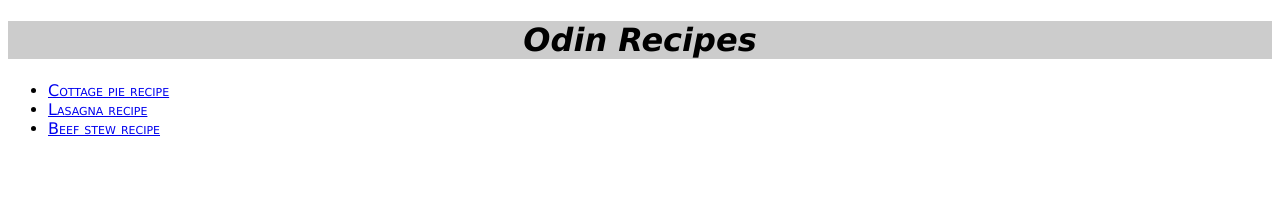
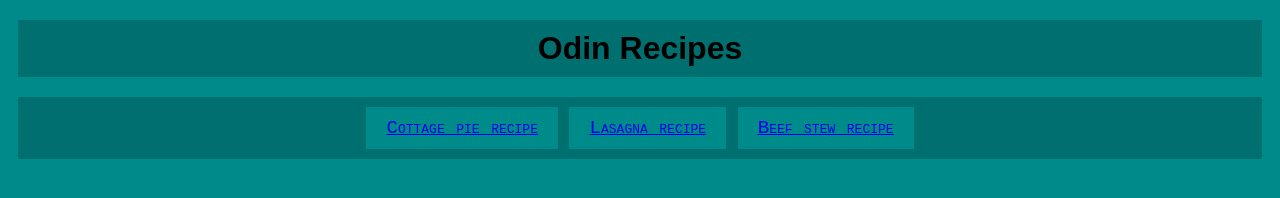
Before and after one commit to Veronfc/odin-recipes, a plain HTML site: page index.html in a window 1280 px wide. Drawn offline with Linux system fonts and the light colour scheme.

Commit message:
update index-styles.css

```diff
--- a/index-styles.css
+++ b/index-styles.css
@@ -2,14 +2,31 @@ html{
     font-family: Verdana, Geneva, Tahoma, sans-serif;
 }
 
+body{
+    background-color: darkcyan;
+}
+
 h1{
+    font-family: fantasy;
     text-align: center;
-    font-style: italic;
     background-color: rgba(0, 0, 0, 0.2);
+    margin: 20px 10px;
+    padding: 10px;
 }
 
 ul{
-    font-size: larger:
+    font-size: larger;
     font-family: 'Courier New', Courier, monospace;
     font-variant: small-caps;
+    background-color: rgba(0, 0, 0, 0.2);
+    display: block;
+    padding: 20px 10px;
+    margin: 10px;
+    text-align: center;
 }
+
+li{
+    display: inline;
+    background-color: darkcyan;
+    padding: 10px 20px;
+}
```
